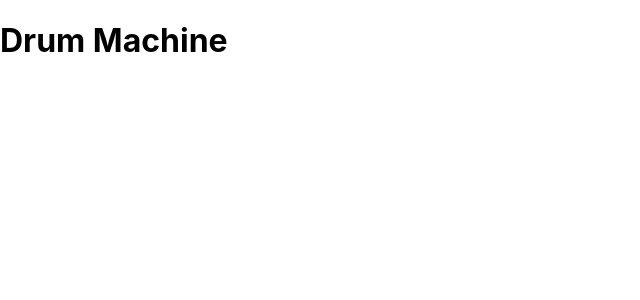
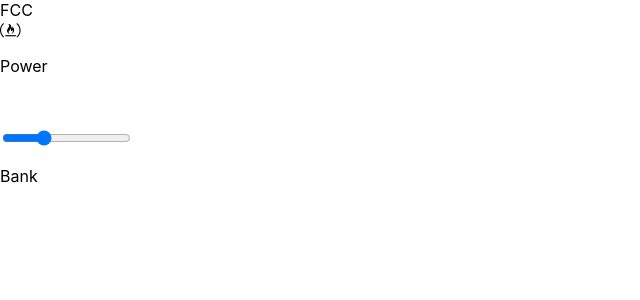
Before and after one commit to OddMagnet/Drum-Machine, a React (Create React App) app: page / in a window 1280 px wide. Shown: the top 300 px of the page, without its empty margins (0-640 px from the left). Built offline with nearby package versions, Linux system fonts and the light colour scheme.

Commit message:
Add Basic Layout, add non-breaking whitespace

```diff
--- a/src/App.js
+++ b/src/App.js
@@ -8,19 +8,19 @@ class App extends Component {
     super(props);
 
     this.state = {
-      power: true,              // Drum Machine active?
-      display: '',              // text that will be displayed
-      currentPadBank: BankOne,  // soundbank currently in use
-      currentPadBankId: 'Heater Kit', // name of the soundbank
-      sliderVolume: 0.3               // current volume
+      power: true,                      // Drum Machine active?
+      display: String.fromCharCode(160),// text that will be displayed, initial non-breaking whitespace
+      currentPadBank: BankOne,          // soundbank currently in use
+      currentPadBankId: 'Heater Kit',   // name of the soundbank
+      sliderVolume: 0.3                 // current volume
     }
   }
 
   // function to toggle power
   powerControl = () => {
     this.setState({
-      power: !this.state.power, // toggle power
-      display: ''               // reset display to empty string
+      power: !this.state.power,         // toggle power
+      display: String.fromCharCode(160) // reset display to non-breaking whitespace
     });
   }
 
@@ -68,7 +68,7 @@ class App extends Component {
   // function to clear display
   clearDisplay = () => {
     this.setState({
-      display: ''
+      display: String.fromCharCode(160)
     });
   }
 
@@ -97,7 +97,45 @@ class App extends Component {
     });
 
     return (
-      <h1>Drum Machine</h1>
+      <div className='inner-container' id='drum-machine'>
+
+        {/* PadBank */}
+
+        <div className='logo'>
+          <div className='inner-logo'>{'FCC' + String.fromCharCode(160)}</div>
+          <i className='inner-logo fa fa-free-code-camp' />
+        </div>
+
+        <div className='controls-container'>
+          {/* Power Control */}
+          <div className='control'>
+            <p>Power</p>
+            <div className='select' onClick={this.powerControl}>
+              <div className='inner' style={powerSwitch} />
+            </div>
+          </div>
+          {/* Display for Volume, Sound-Names, etc */}
+          <p id='display'>{this.state.display}</p>
+          {/* Volume Slider */}
+          <div className='volume-slider'>
+            <input
+              max='1'
+              min='0'
+              onChange={this.adjustVolume}
+              step='0.01'
+              type='range'
+              value={this.state.sliderVolume}
+            />
+          </div>
+          {/* Bank Control */}
+          <div className='control'>
+            <p>Bank</p>
+            <div className='select' onClick={this.selectBank}>
+              <div className='inner' style={bankSwitch} />
+            </div>
+          </div>
+        </div>
+      </div>
     );
   }
 }
```
